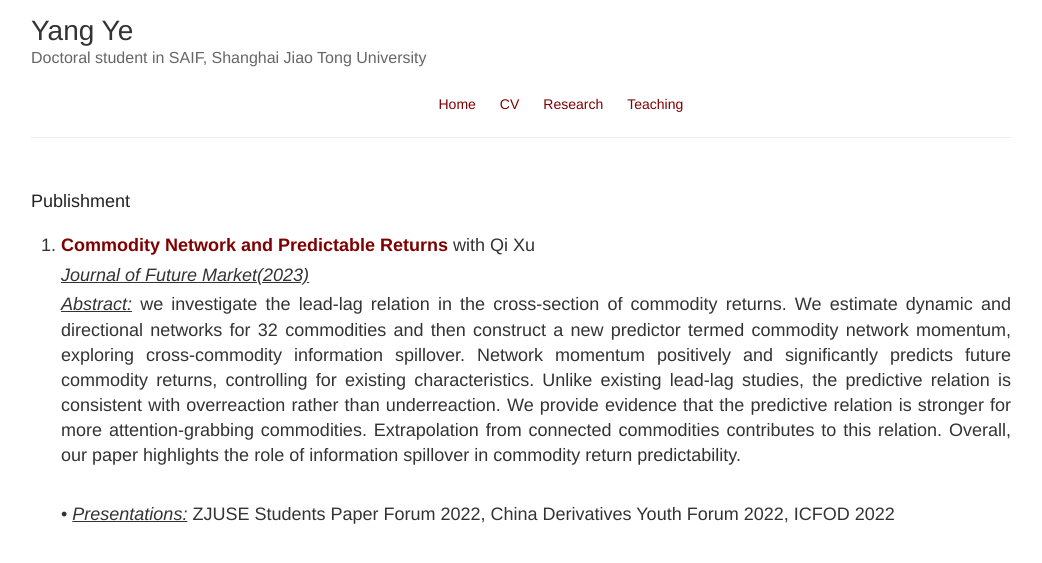
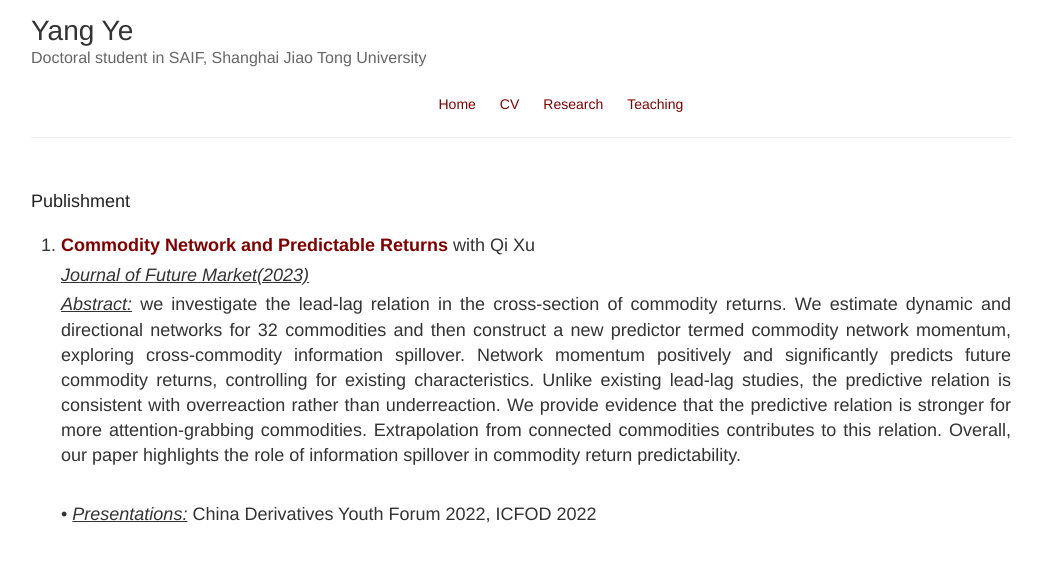
Before and after one commit to yeyangzju/Yang-Ye.github.io, a Jekyll site: the page built from research.html, in a window 1280 px wide. Shown: the top 563 px of the page, without its empty margins (119-1161 px from the left). Built offline with Jekyll 4.4.1, drawn with Linux system fonts in a browser that asks for light colours.

Commit message:
change paper

```diff
--- a/research.html
+++ b/research.html
@@ -5,9 +5,9 @@ layout: default
 <h3> Publishment </h3>
   <ol>
 
-    <li> <b><a href="/Documents/Commodity_Network_and_Predictable_Returns.pdf">Commodity Network and Predictable Returns</a></b> with Qi Xu </li>  <u><em>Journal of Future Market(2023)</em></u>
+    <li> <b><a href="https://onlinelibrary.wiley.com/doi/10.1002/fut.22420">Commodity Network and Predictable Returns</a></b> with Qi Xu </li>  <u><em>Journal of Future Market(2023)</em></u>
     <br>
     <p align="justify"> <u><em>Abstract:</em></u> we investigate the lead-lag relation in the cross-section of commodity returns. We estimate dynamic and directional networks for 32 commodities and then construct a new predictor termed commodity network momentum, exploring cross-commodity information spillover. Network momentum positively and significantly predicts future commodity returns, controlling for existing characteristics. Unlike existing lead-lag studies, the predictive relation is consistent with overreaction rather than underreaction. We provide evidence that the predictive relation is stronger for more attention-grabbing commodities. Extrapolation from connected commodities contributes to this relation. Overall, our paper highlights the role of information spillover in commodity return predictability. </p>
     <br>
-    <p align="justify">• <u><em>Presentations:</em></u> ZJUSE Students Paper Forum 2022, China Derivatives Youth Forum 2022, ICFOD 2022 </p>
+    <p align="justify">• <u><em>Presentations:</em></u> China Derivatives Youth Forum 2022, ICFOD 2022 </p>
   </ol>
```
